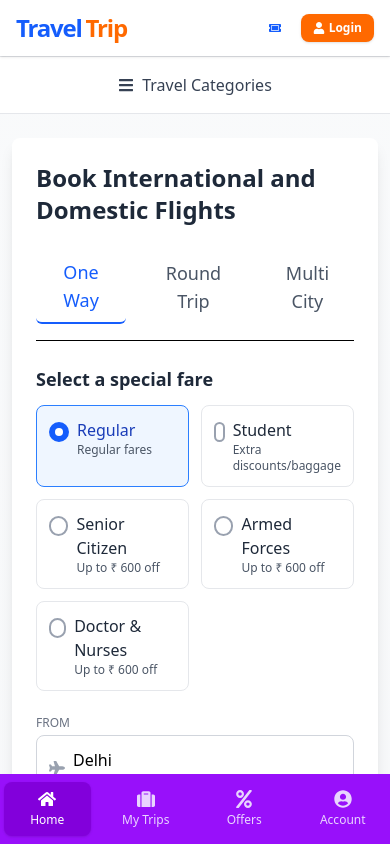
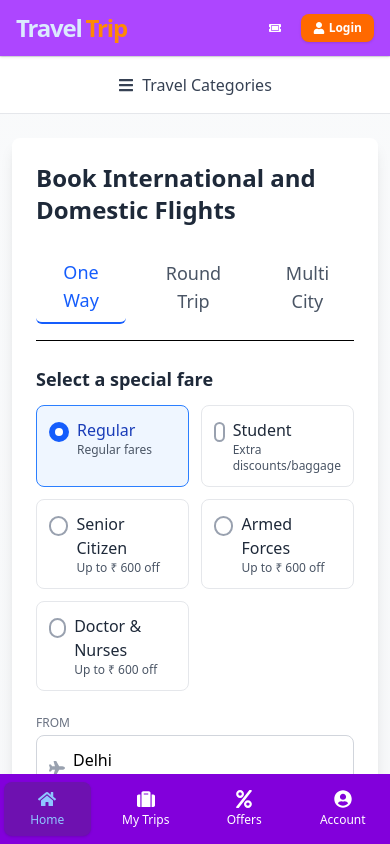
Before and after one commit to sharmmohit/MyTripPlan, a React (Vite) app in the folder mytripplan-frontend/: page / in a window 390 px wide. Built offline with nearby package versions, Linux system fonts and the light colour scheme.

Commit message:
update home component

```diff
--- a/mytripplan-frontend/src/Components/Home.jsx
+++ b/mytripplan-frontend/src/Components/Home.jsx
@@ -102,30 +102,30 @@ const Home = () => {
 
   return (
     <div className="min-h-screen font-sans antialiased flex flex-col bg-gradient-to-b from-gray-50 to-gray-100 pb-16 md:pb-0">
-      {/* Header Section */}
-      <header className="bg-white shadow-sm py-3 px-4 md:px-6 lg:px-12 relative z-20">
+      {/* Header Section - Changed to purple-700 */}
+      <header className="bg-purple-500 shadow-sm py-3 px-4 md:px-6 lg:px-12 relative z-20">
         <div className="container mx-auto flex justify-between items-center">
           {/* Logo on left side */}
           <div className="flex items-center">
-            <span className="text-2xl md:text-3xl font-extrabold text-blue-600 tracking-tighter mr-1">Travel</span>
-            <span className="text-2xl md:text-3xl font-extrabold text-orange-500 tracking-tighter">Trip</span>
+            <span className="text-2xl md:text-3xl font-extrabold text-blue-100 tracking-tighter mr-1">Travel</span>
+            <span className="text-2xl md:text-3xl font-extrabold text-orange-400 tracking-tighter">Trip</span>
           </div>
 
           {/* Login/Logout button on right side */}
-          <nav className="flex items-center  space-x-4">
+          <nav className="flex items-center space-x-4">
              <button
               onClick={handleMyTickets}
-              className="flex items-center text-blue-600 hover:text-blue-800 transition duration-200 font-medium text-xs md:text-sm"
+              className="flex items-center text-white hover:text-blue-300 transition duration-200 font-medium text-xs md:text-sm"
             >
               <FaTicketAlt className="mr-1 md:mr-2" />
               <span className="font-semibold hidden md:block">My Tickets</span>
             </button>
             {user ? (
               <div className="flex items-center space-x-2">
-                <span className="hidden md:block font-semibold text-sm md:text-base">Hi, {user.firstName || user.email}!</span>
+                <span className="hidden md:block font-semibold text-sm md:text-base text-white">Hi, {user.firstName || user.email}!</span>
                 <button
                   onClick={handleLogout}
-                  className="px-3 py-1.5 md:px-4 md:py-2 bg-blue-600 text-white rounded-lg hover:bg-blue-700 transition duration-200 font-medium shadow-sm text-xs md:text-sm"
+                  className="px-3 py-1.5 md:px-4 md:py-2 bg-white text-purple-700 rounded-lg hover:bg-blue-100 transition duration-200 font-medium shadow-sm text-xs md:text-sm"
                 >
                   Logout
                 </button>
@@ -133,7 +133,7 @@ const Home = () => {
             ) : (
               <button
                 onClick={() => setIsAuthModalOpen(true)}
-                className="flex items-center px-3 py-1.5 md:px-4 md:py-2 bg-orange-500 text-white rounded-lg hover:bg-orange-600 transition duration-200 font-medium shadow-sm text-xs md:text-sm"
+                className="flex items-center px-3 py-1.5 md:px-4 md:py-2 bg-orange-500 text-white rounded-lg hover:bg-orange-400 transition duration-200 font-medium shadow-sm text-xs md:text-sm"
               >
                 <FaUser className="mr-1 md:mr-2" />
                 <span className="font-semibold">Login</span>
@@ -318,8 +318,8 @@ const Home = () => {
         </section>
       </main>
 
-      {/* Mobile Bottom Navigation */}
-      <div className="md:hidden fixed bottom-0 left-0 right-0 bg-purple-600 z-30 transition-colors duration-300">
+      {/* Mobile Bottom Navigation - Changed to purple-700 with white text that changes to blue on hover */}
+      <div className="md:hidden fixed bottom-0 left-0 right-0 bg-purple-700 z-30 transition-colors duration-300">
         <div className="grid grid-cols-4 gap-1 py-2">
           <MobileBottomNavButton
             icon={<FaHome size={18} />}
@@ -406,8 +406,8 @@ const MobileBottomNavButton = ({ icon, label, isActive, onClick }) => (
   <button
     className={`flex flex-col items-center justify-center py-2 transition-all duration-300 rounded-lg mx-1
       ${isActive
-        ? 'text-white bg-purple-700 shadow-sm'
-        : 'text-purple-200 hover:text-white'
+        ? 'text-blue-300 bg-purple-800 shadow-sm'
+        : 'text-white hover:text-blue-300'
       }`}
     onClick={onClick}
   >
```
